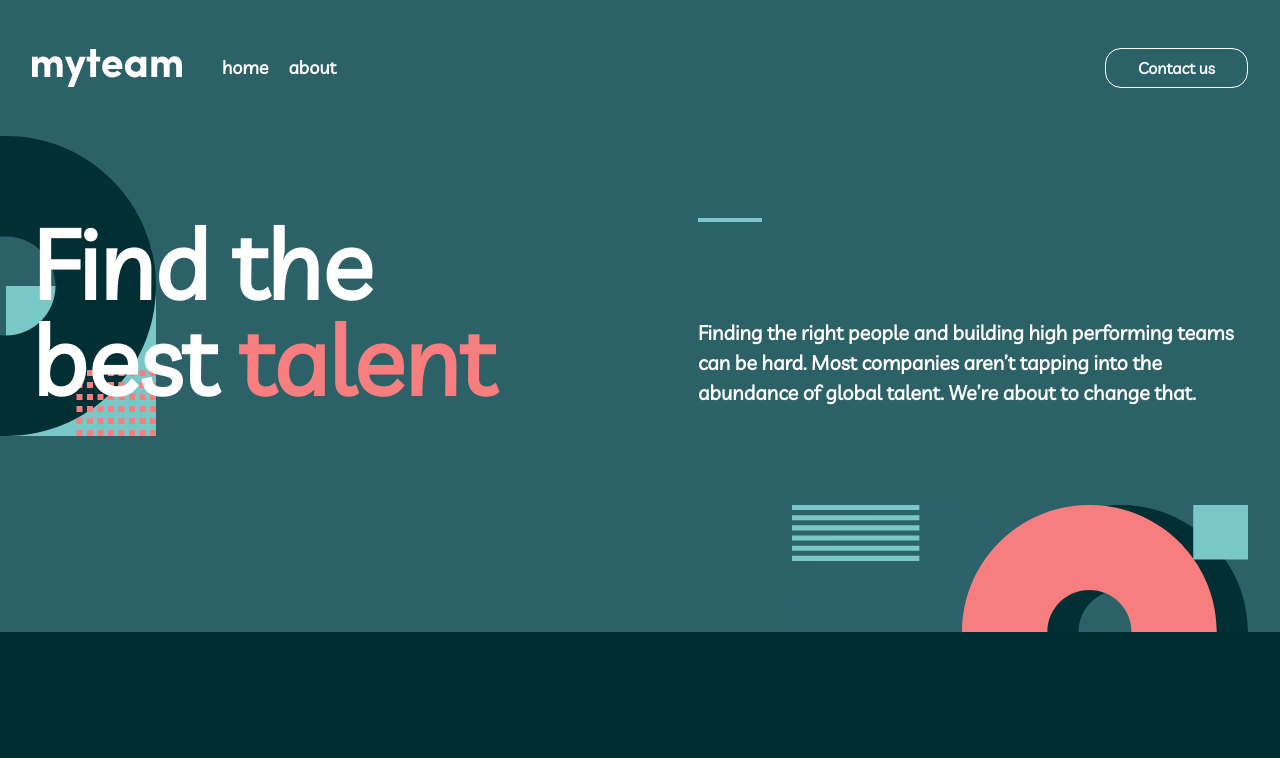
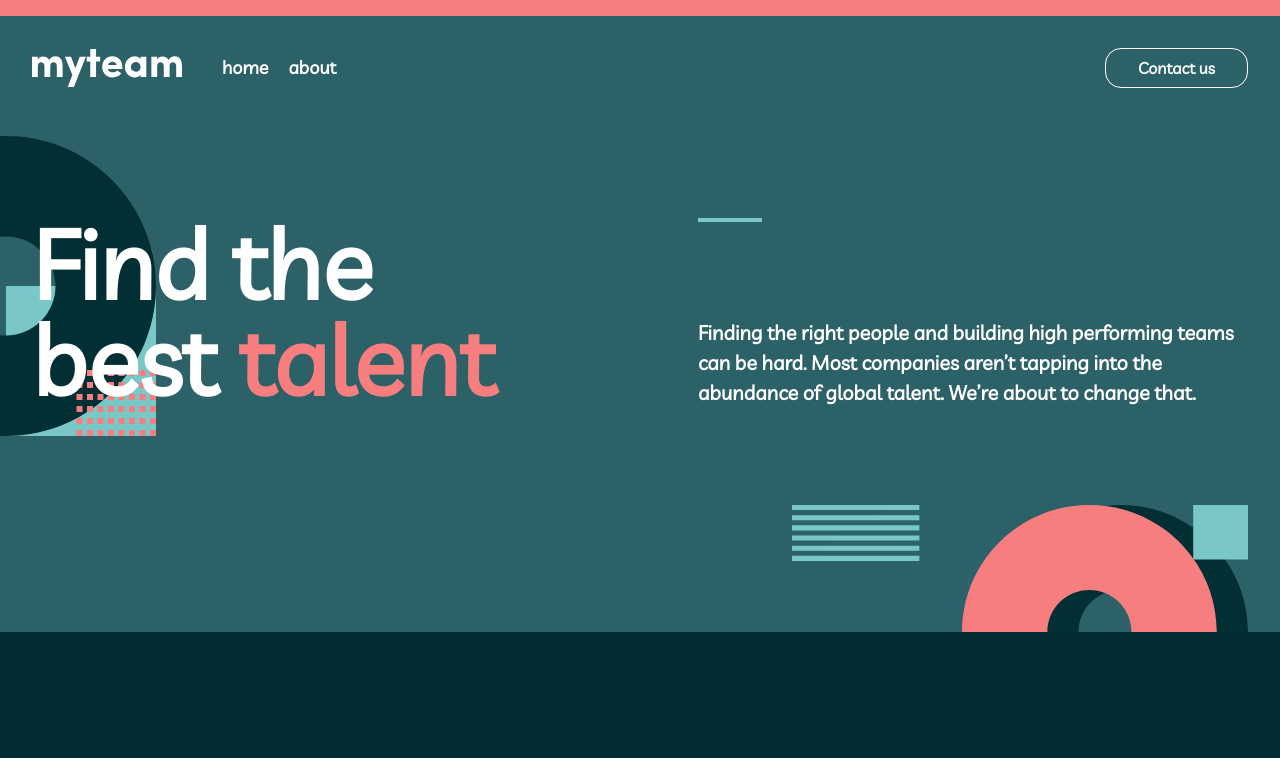
Before and after one commit to thiagomartns/myteam-multipage, a Next.js app: page / in a window 1280 px wide. Shown: the top 758 px of the page. Built offline with nearby package versions, Linux system fonts and the light colour scheme.

Commit message:
Feat: Hero homepage animation and reading progress

```diff
--- a/package.json
+++ b/package.json
@@ -12,6 +12,7 @@
     "@hookform/resolvers": "^3.3.4",
     "@radix-ui/react-dialog": "^1.0.5",
     "@radix-ui/react-label": "^2.0.2",
+    "@radix-ui/react-progress": "^1.0.3",
     "@radix-ui/react-slot": "^1.0.2",
     "class-variance-authority": "^0.7.0",
     "clsx": "^2.1.0",
--- a/src/app/contact/page.tsx
+++ b/src/app/contact/page.tsx
@@ -1,9 +1,10 @@
 import React from "react";
-import HeroContact from "@/components/contact/components/hero";
-import FormSection from "@/components/contact/components/form-section";
+
 import Pattern1 from "@/assets/img/bg-pattern-about-2-contact-1.svg";
 import Pattern2 from "@/assets/img/bg-pattern-contact-2.svg";
 import Image from "next/image";
+import HeroContact from "@/components/pages/contact/components/hero";
+import FormSection from "@/components/pages/contact/components/form-section";
 
 export default function Contact() {
   return (
--- a/src/app/layout.tsx
+++ b/src/app/layout.tsx
@@ -4,6 +4,8 @@ import "./globals.css";
 import { Navigation } from "@/components/navigation";
 import { Footer } from "@/components/footer";
 import { Toaster } from "@/components/ui/sonner";
+import { Progress } from "@/components/ui/progress";
+import AppProgress from "@/components/app-progress";
 
 const livvic = Livvic({ subsets: ["latin"], weight: "400" });
 
@@ -20,7 +22,8 @@ export default function RootLayout({
   return (
     <html lang="en">
       <body className={livvic.className}>
-        <div>
+        <div className="relative">
+          <AppProgress />
           <Navigation />
           {children}
           <Footer />
--- a/src/app/page.tsx
+++ b/src/app/page.tsx
@@ -5,11 +5,11 @@ import { Testimonials } from "@/components/pages/home/components/testimonials";
 
 export default function Home() {
   return (
-    <>
+    <div>
       <HeroHomepage />
       <InfoHomepage />
       <Testimonials />
       <CallToAction />
-    </>
+    </div>
   );
 }
--- /dev/null
+++ b/src/components/app-progress/index.tsx
@@ -0,0 +1,20 @@
+"use client";
+import React, { useEffect, useState } from "react";
+import { Progress } from "../ui/progress";
+import { useMotionValueEvent, useScroll } from "framer-motion";
+
+export default function AppProgress() {
+  const { scrollYProgress } = useScroll();
+
+  const [scrollValue, setScrollValue] = useState<number>(0);
+
+  useMotionValueEvent(scrollYProgress, "change", (latest) => {
+    setScrollValue(latest * 100);
+  });
+
+  return (
+    <div className=" fixed top-0 w-[100vw] bg-inherit z-[9999]">
+      <Progress className="rounded-none sticky top-0" value={scrollValue} />
+    </div>
+  );
+}
--- a/src/components/navigation/index.tsx
+++ b/src/components/navigation/index.tsx
@@ -6,7 +6,7 @@ import MenuBurger from "./components/menu-burger";
 
 export const Navigation = () => {
   return (
-    <div className="py-12 bg-police-blue">
+    <div className="py-12 bg-police-blue relative">
       <div className="container lg:max-w-screen-xl w-full flex justify-between">
         <div className="flex gap-10 items-center ">
           <Link href="/">
--- a/src/components/pages/home/components/hero-homepage/content/index.tsx
+++ b/src/components/pages/home/components/hero-homepage/content/index.tsx
@@ -1,11 +1,22 @@
+"use client";
+
 import Image from "next/image";
 import React from "react";
 import Pattern1 from "@/assets/img/bg-pattern-home-2.svg";
+import { motion as m } from "framer-motion";
 
 export default function Content() {
   return (
     <div className="relative pb-56 pt-20 lg:container lg:max-w-screen-xl">
-      <div className="flex flex-col gap-8 items-center px-5 md:px-32 lg:flex-row lg:px-0 lg:items-end lg:justify-between">
+      <m.div
+        initial={{ opacity: 0, x: -100 }}
+        animate={{ opacity: 1, x: 0 }}
+        transition={{
+          delay: 0.6,
+          duration: 1,
+        }}
+        className="flex flex-col gap-8 items-center px-5 md:px-32 lg:flex-row lg:px-0 lg:items-end lg:justify-between"
+      >
         <h1 className="z-50 text-center text-white text-5xl font-bold w-[9ch] md:text-6xl lg:text-7xl lg:text-left lg:w-[12ch] xl:text-8xl xl:w-[9ch] ">
           Find the best <span className="text-light-coral">talent</span>
         </h1>
@@ -17,14 +28,21 @@ export default function Content() {
             talent. We’re about to change that.
           </p>
         </div>
-      </div>
-      <div className="absolute bottom-0 px-2 flex justify-center w-full lg:px-0 lg:w-[520px] lg:right-0 lg:justify-end lg:max-w-screen-xl">
+      </m.div>
+      <m.div
+        initial={{ opacity: 0 }}
+        animate={{ opacity: 1 }}
+        transition={{
+          delay: 0.4,
+        }}
+        className="absolute bottom-0 px-2 flex justify-center w-full lg:px-0 lg:w-[520px] lg:right-0 lg:justify-end lg:max-w-screen-xl"
+      >
         <Image
           src={Pattern1}
           alt="Static Pattern"
           className="w-full sm:w-[70%] lg:container lg:w-full"
         />
-      </div>
+      </m.div>
     </div>
   );
 }
--- a/src/components/pages/home/components/hero-homepage/index.tsx
+++ b/src/components/pages/home/components/hero-homepage/index.tsx
@@ -1,15 +1,24 @@
+"use client";
 import React from "react";
 import Content from "./content";
 import Pattern1 from "@/assets/img/bg-pattern-home-1.svg";
 import Image from "next/image";
+import { motion as m } from "framer-motion";
 
 export const HeroHomepage = () => {
   return (
     <section className="bg-police-blue relative">
       <Content />
-      <div className="hidden absolute top-0 z-0 -left-36 lg:block">
+      <m.div
+        initial={{ opacity: 0 }}
+        animate={{ opacity: 1 }}
+        transition={{
+          delay: 0.2,
+        }}
+        className="hidden absolute top-0 z-0 -left-36 lg:block"
+      >
         <Image src={Pattern1} alt="Static Pattern" className="w-[300px]" />
-      </div>
+      </m.div>
     </section>
   );
 };
--- a/src/components/pages/home/components/info-homepage/index.tsx
+++ b/src/components/pages/home/components/info-homepage/index.tsx
@@ -1,9 +1,12 @@
+"use client";
+
 import React from "react";
 import IconPerson from "@/assets/img/icon-person.svg";
 import IconCog from "@/assets/img/icon-cog.svg";
 import IconChart from "@/assets/img/icon-chart.svg";
 import Image from "next/image";
 import Pattern3 from "@/assets/img/bg-pattern-home-3.svg";
+import { motion as m, useScroll } from "framer-motion";
 
 export const InfoHomepage = () => {
   const items = [
@@ -28,8 +31,12 @@ export const InfoHomepage = () => {
   ];
 
   return (
-    <section className="py-32 bg-sacramento-state-green relative overflow-x-hidden ">
-      <div className="container flex flex-col gap-10 lg:max-w-screen-xl lg:flex-row lg:justify-between lg:items-start">
+    <section className="py-32 bg-sacramento-state-green relative overflow-x-hidden">
+      <m.div
+        initial={{ opacity: 0 }}
+        whileInView={{ opacity: 1 }}
+        className="container flex flex-col gap-10 lg:max-w-screen-xl lg:flex-row lg:justify-between lg:items-start"
+      >
         <div className="flex flex-col gap-10">
           <div className="hidden h-1 w-16 bg-light-coral lg:block"></div>
           <h1 className=" text-white z-10 text-5xl font-bold w-[10ch] md:w-[20ch] lg:text-5xl lg:w-[25ch] xl:w-[15ch]">
@@ -59,7 +66,7 @@ export const InfoHomepage = () => {
             </li>
           ))}
         </ul>
-      </div>
+      </m.div>
       <div className="absolute top-0 -right-40 z-0 lg:top-auto lg:bottom-0">
         <Image src={Pattern3} alt="Static Pattern" className="w-[300px] z-0" />
       </div>
--- /dev/null
+++ b/src/components/ui/progress.tsx
@@ -0,0 +1,28 @@
+"use client";
+
+import * as React from "react";
+import * as ProgressPrimitive from "@radix-ui/react-progress";
+
+import { cn } from "@/lib/utils";
+
+const Progress = React.forwardRef<
+  React.ElementRef<typeof ProgressPrimitive.Root>,
+  React.ComponentPropsWithoutRef<typeof ProgressPrimitive.Root>
+>(({ className, value, ...props }, ref) => (
+  <ProgressPrimitive.Root
+    ref={ref}
+    className={cn(
+      "relative h-4 w-full overflow-hidden rounded-full bg-dark-green",
+      className
+    )}
+    {...props}
+  >
+    <ProgressPrimitive.Indicator
+      className="h-full w-full flex-1 bg-light-coral transition-all"
+      style={{ transform: `translateX(-${100 - (value || 0)}%)` }}
+    />
+  </ProgressPrimitive.Root>
+));
+Progress.displayName = ProgressPrimitive.Root.displayName;
+
+export { Progress };
```
Also changed, not shown: 1 other file (tests, documents, lock files or other folders).
